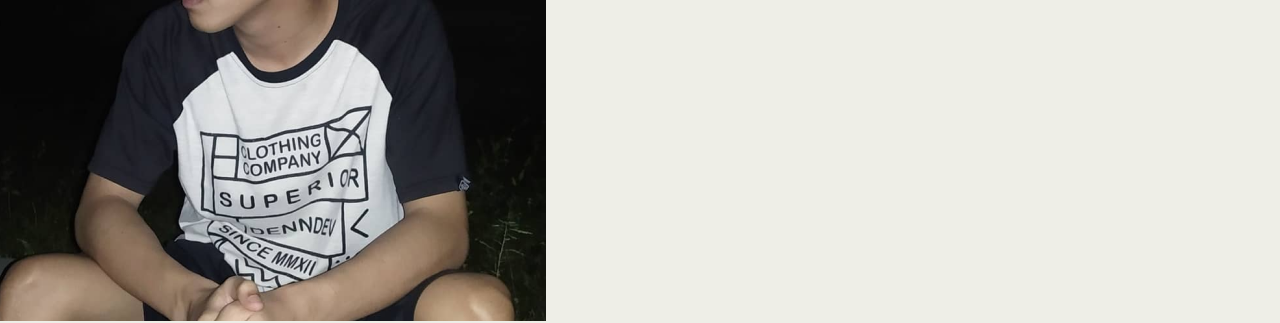
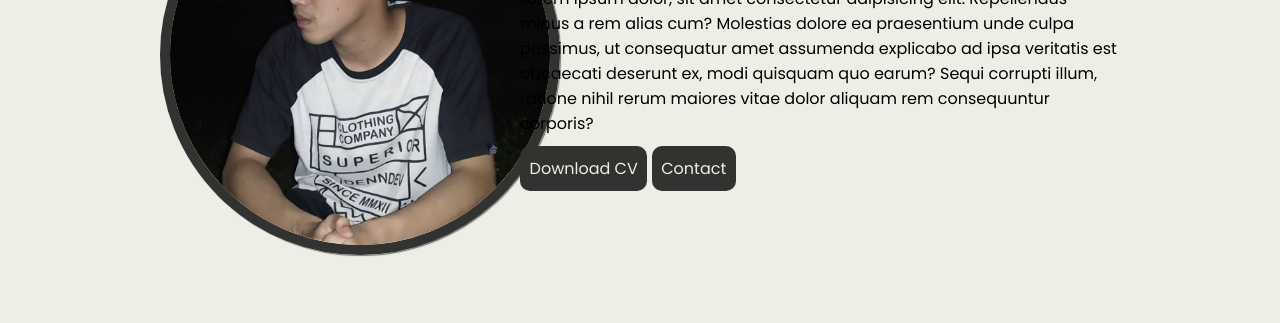
Before and after one commit to rachmatardico/css-practice, a plain HTML site: page index.html in a window 1280 px wide. Shown: the part 305-628 px from the top of the page. Drawn offline with Linux system fonts and the light colour scheme.

Commit message:
Styling the header

```diff
--- a/css/style.css
+++ b/css/style.css
@@ -100,6 +100,47 @@ nav {
     transform: scale(0);
 }
 
+/* Header styling */
+.header-container {
+    display: flex;
+    margin-top: 5rem;
+    flex-wrap: wrap;
+    justify-content: space-evenly;
+}
+
+.header-container .header-image {
+    max-width: 400px;
+    margin-right: -200px;
+}
+
+.header-container .header-image img {
+    width: 100%;
+    border-radius: 50%;
+    border: 10px solid #323230;
+    box-shadow: 1px 1px 1px rgba(0, 0, 0, 0.5);
+}
+
+.header-text {
+    max-width: 600px;
+    align-self: center;
+}
+
+.header-text h1 {
+    font-size: 2.5em;
+    color: #323230;
+}
+
+.cta .cta-button {
+    font-size: 1em;
+    color: #EEEEE7;
+    background-color: #323230;
+    display: inline-block;
+    padding: .6rem;
+    text-decoration: none;
+    margin-top: 10px;
+    border-radius: 10px;
+}
+
 /* Responsive breakpoints */
 @media screen and (max-width: 576px) {
     .menu-toggle {
@@ -135,4 +176,13 @@ nav {
     .logo {
         white-space: nowrap;
     }
+
+    .header-container .header-image {
+        margin-right: 0;
+        margin-bottom: 20px;
+    }
+
+    .header-container .header-text {
+        text-align: center;
+    }
 }
```
